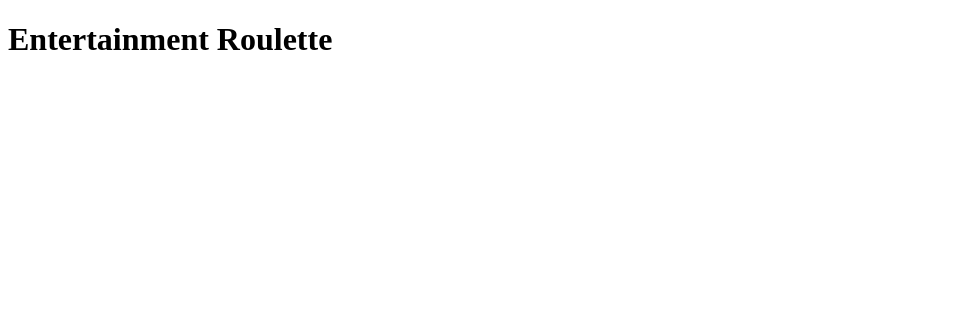
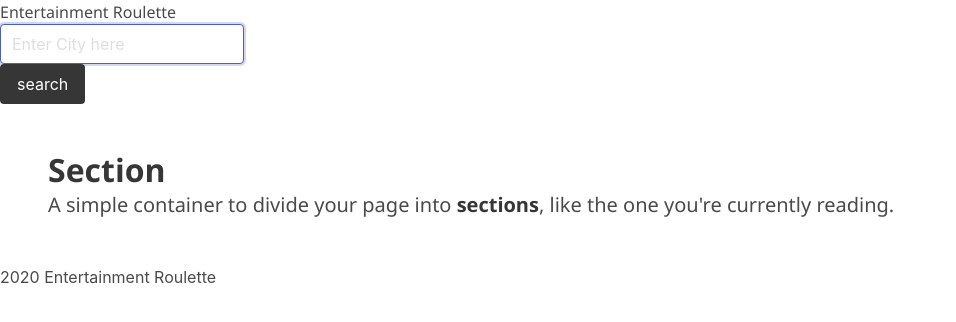
Before and after one commit to es2013/entertainment-roulette, a plain HTML site: page index.html in a window 1280 px wide. Shown: the whole page, without its empty margins (0-956 px from the left). Drawn offline with nearby package versions, Linux system fonts and the light colour scheme.

Commit message:
added button and footer, along with hotGirlSUmmer array

```diff
--- a/assets/js/script.js
+++ b/assets/js/script.js
@@ -0,0 +1,6 @@
+let hotGirlSummer = ["Holes", "National Lampoons Vacation", "The heat of the night", "The Good the Bad and the Ugly", "Avengers", "Mamma Mia", "Sisterhood of traveling pants", "Little Miss Sunshine", "500 Days of Summer", "Parent Trap", "Weekend at Bernies", "Spiderman","Booksmart", "Jaws"]
+let BrrrItsColdInHere = []
+let PerfectDay = []
+let searchButtonEl = document.querySelector("button");
+
+//When I enter my city into the search bar I will fetch the current weather from OpenWeatherAPI
--- a/index.html
+++ b/index.html
@@ -3,6 +3,10 @@
 <head>
     <meta charset="UTF-8">
     <meta name="viewport" content="width=device-width, initial-scale=1.0">
+
+    <link rel="stylesheet" href="https://www.w3schools.com/w3css/4/w3.css">
+    <link rel="stylesheet" href="https://unpkg.com/purecss@2.0.5/build/pure-min.css" integrity="sha384-LTIDeidl25h2dPxrB2Ekgc9c7sEC3CWGM6HeFmuDNUjX76Ert4Z4IY714dhZHPLd" crossorigin="anonymous">
+    <link rel="stylesheet" href="https://cdn.jsdelivr.net/npm/bulma@0.9.1/css/bulma.min.css">
     <link rel="stylesheet" href="./assets/css/style.css">
     <title>Entertainment Roulette</title>
 </head>
@@ -11,9 +15,29 @@
         <h1>Entertainment Roulette</h1>
     </header>
 
-    <div class="container">
 
+    <div class="pure-u">
+        <div class="pure-u-1-5"> <!--Enter city Here-->
+            <div class="control" id="cityInput">
+                <input class="input is-focused col-md-6" type="text" placeholder="Enter City here">
+            </div>
+            <div id="cityButtons">
+                <button class="button is-dark" color="#fffff">search</i></button>
+                <ul></ul>
+            </div>
+        </div>
+        <div class="pure-u-4-5">
+            <section class="section"> <!--Place cardholder here-->
+                <h1 class="title">Section</h1>
+                <h2 class="subtitle">
+                A simple container to divide your page into <strong>sections</strong>, like the one you're currently reading.
+                </h2>
+            </section>
+        </div>
     </div>
+    <footer>
+        2020 Entertainment Roulette
+    </footer>
 
 
 
```
